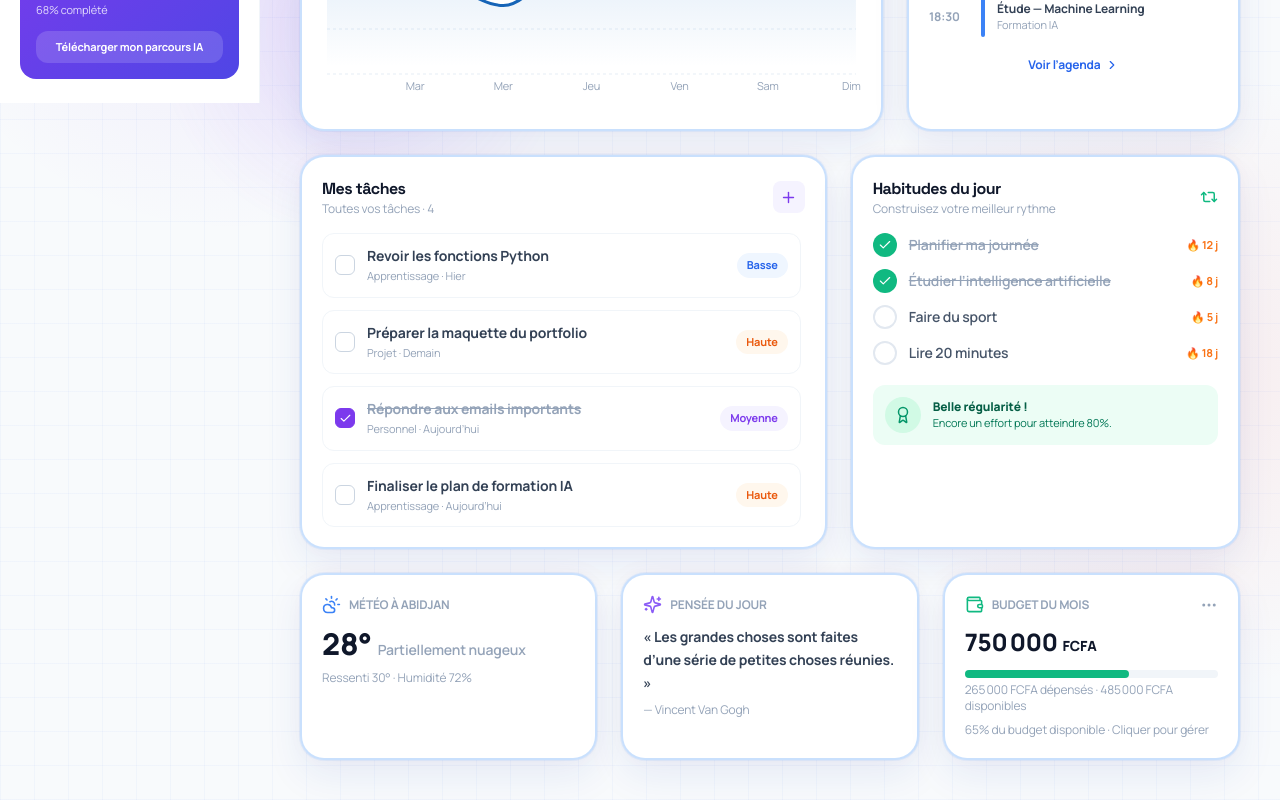
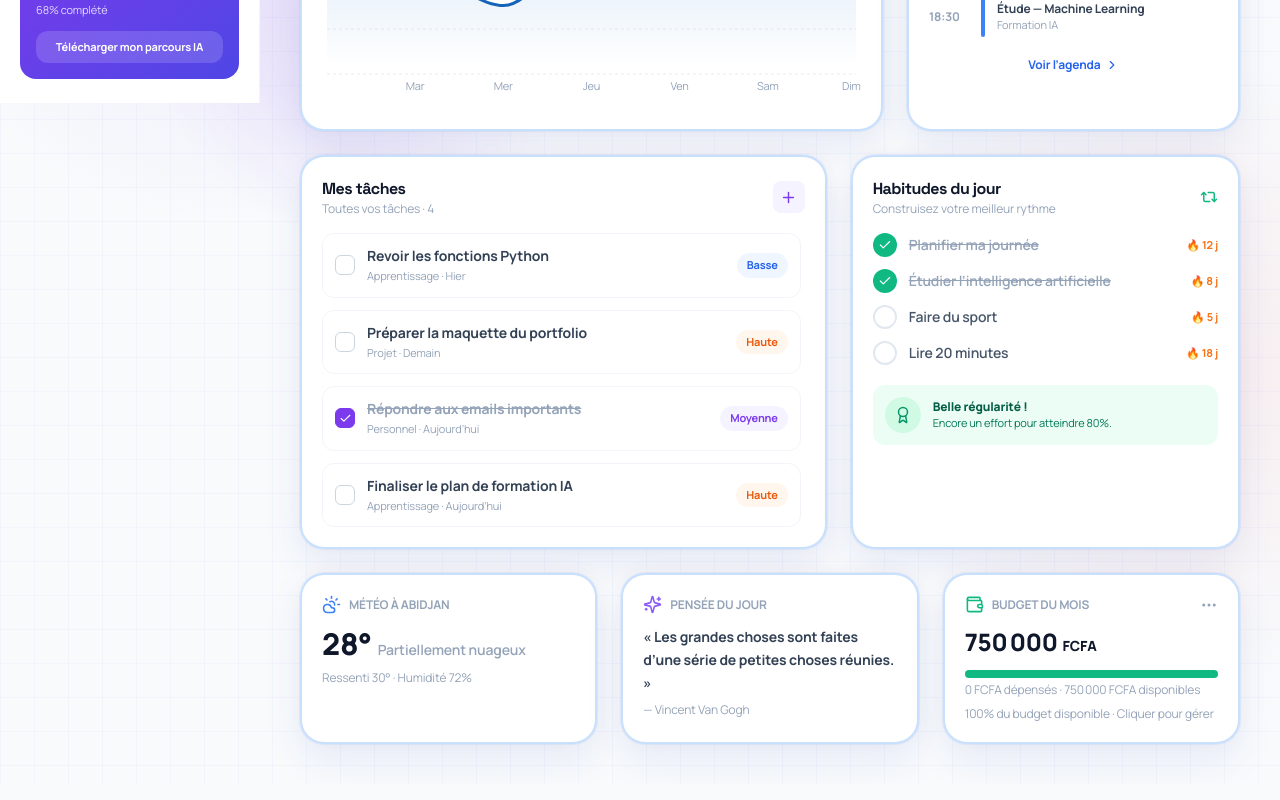
Before and after one commit to franckkouassi4680/programme, a Next.js app: page / in a window 1280 px wide. Shown: the part 697-1497 px from the top of the page. Built offline with nearby package versions, Linux system fonts and the light colour scheme.

Commit message:
Afficher le budget total et retirer les dépenses de démonstration

```diff
--- a/app/page.tsx
+++ b/app/page.tsx
@@ -26,9 +26,9 @@ function Card({ children, className = "" }: { children: React.ReactNode; classNa
 function Pill({ children, color = "violet" }: { children: React.ReactNode; color?: "violet" | "green" | "orange" | "blue" }) { const colors = { violet: "bg-violet-50 text-violet-600", green: "bg-emerald-50 text-emerald-600", orange: "bg-orange-50 text-orange-600", blue: "bg-blue-50 text-blue-600" }; return <span className={`rounded-full px-2.5 py-1 text-[11px] font-bold ${colors[color]}`}>{children}</span>; }
 
 export default function HomePage() {
-  const [tasks, setTasks] = useStored<Task[]>("franck-tasks", initialTasks); const [habits, setHabits] = useStored<Habit[]>("franck-habits", initialHabits); const [events, setEvents] = useStored<EventItem[]>("franck-events", []); const [goals, setGoals] = useStored<GoalItem[]>("franck-goals", []); const [monthlyBudget, setMonthlyBudget] = useStored<number>("franck-monthly-budget", 750000); const [monthlySpent, setMonthlySpent] = useStored<number>("franck-monthly-spent", 265000);
+  const [tasks, setTasks] = useStored<Task[]>("franck-tasks", initialTasks); const [habits, setHabits] = useStored<Habit[]>("franck-habits", initialHabits); const [events, setEvents] = useStored<EventItem[]>("franck-events", []); const [goals, setGoals] = useStored<GoalItem[]>("franck-goals", []); const [monthlyBudget, setMonthlyBudget] = useStored<number>("franck-monthly-budget", 750000); const [monthlySpent, setMonthlySpent] = useStored<number>("franck-monthly-spent", 0);
   const [dark, setDark] = useState(false); const [active, setActive] = useState("Tableau de bord"); const [showQuick, setShowQuick] = useState(false); const [showTask, setShowTask] = useState(false); const [showEvent, setShowEvent] = useState(false); const [showGoal, setShowGoal] = useState(false); const [showBudget, setShowBudget] = useState(false); const [showAgenda, setShowAgenda] = useState(false); const [showNotifications, setShowNotifications] = useState(false); const [notice, setNotice] = useState(""); const [newTask, setNewTask] = useState(""); const [eventTitle, setEventTitle] = useState(""); const [eventDate, setEventDate] = useState(""); const [eventTime, setEventTime] = useState("09:00"); const [goalTitle, setGoalTitle] = useState(""); const [goalPeriod, setGoalPeriod] = useState("Mensuel"); const [budgetInput, setBudgetInput] = useState("750000"); const [expenseInput, setExpenseInput] = useState(""); const [mobileNav, setMobileNav] = useState(false); const [now, setNow] = useState(new Date());
-  useEffect(() => { document.documentElement.classList.toggle("dark", dark); }, [dark]); useEffect(() => { const id = setInterval(() => setNow(new Date()), 60000); return () => clearInterval(id); }, []); useEffect(() => { if (!notice) return; const id = window.setTimeout(() => setNotice(""), 3500); return () => window.clearTimeout(id); }, [notice]); useEffect(() => { if (showBudget) setBudgetInput(String(monthlyBudget)); }, [showBudget, monthlyBudget]);
+  useEffect(() => { document.documentElement.classList.toggle("dark", dark); }, [dark]); useEffect(() => { const id = setInterval(() => setNow(new Date()), 60000); return () => clearInterval(id); }, []); useEffect(() => { if (!notice) return; const id = window.setTimeout(() => setNotice(""), 3500); return () => window.clearTimeout(id); }, [notice]); useEffect(() => { if (showBudget) setBudgetInput(String(monthlyBudget)); }, [showBudget, monthlyBudget]); useEffect(() => { if (monthlySpent === 265000 && localStorage.getItem("franck-monthly-spent") === "265000") setMonthlySpent(0); }, [monthlySpent, setMonthlySpent]);
   const displayedTasks = [...tasks].sort((a, b) => b.id - a.id); const done = tasks.filter(t => t.done).length; const overdue = tasks.filter(t => !t.done && t.due === "Hier").length; const habitRate = Math.round(habits.filter(h => h.done).length / habits.length * 100); const budgetRemaining = monthlyBudget - monthlySpent; const budgetPercent = monthlyBudget > 0 ? Math.max(0, Math.min(100, Math.round(budgetRemaining / monthlyBudget * 100))) : 0;
   const dateLabel = now.toLocaleDateString("fr-FR", { weekday: "long", day: "numeric", month: "long" });
   const addTask = () => { const title = newTask.trim(); if (!title) { setNotice("Saisissez le nom de la tâche."); return; } setTasks(current => [{ id: Date.now(), title, category: "Personnel", priority: "Moyenne", due: "Aujourd’hui", done: false }, ...current]); setNewTask(""); setShowTask(false); setNotice("Tâche ajoutée et enregistrée."); };
```
